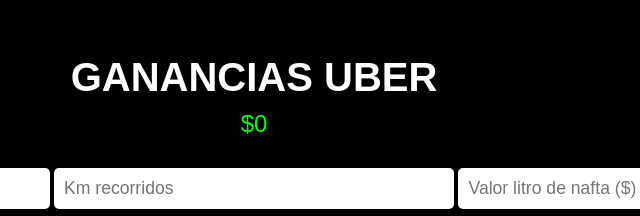
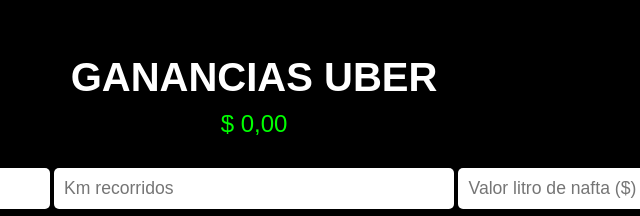
Before and after one commit to sergiolplp/Uber-control, a plain HTML site: page index.html in a window 1280 px wide. Shown: the top 216 px of the page, 386-1026 px from the left. Drawn offline with Linux system fonts and the light colour scheme.

Commit message:
Actualizar index.html

```diff
--- a/index.html
+++ b/index.html
@@ -38,6 +38,7 @@
       font-size: 1.1em;
       border: none;
       border-radius: 5px;
+      box-sizing: border-box;
     }
 
     .resultado {
@@ -69,9 +70,6 @@
       padding: 10px 0;
       font-size: 0.9em;
     }
-    input[type="number"] {
-  box-sizing: border-box;
-}
   </style>
 </head>
 <body>
@@ -95,7 +93,12 @@
     let mesGuardado = localStorage.getItem("mesGuardado") || new Date().getMonth();
 
     function formatearPesos(valor) {
-      return valor.toLocaleString("es-AR", { style: "currency", currency: "ARS" });
+      return valor.toLocaleString("es-AR", {
+        style: "currency",
+        currency: "ARS",
+        minimumFractionDigits: 2,
+        maximumFractionDigits: 2
+      });
     }
 
     function calcularGanancia() {
@@ -124,7 +127,7 @@
       acumuladoMes += gananciaNeta;
       localStorage.setItem("acumuladoMes", acumuladoMes);
 
-      // Mostrar
+      // Mostrar acumulado y mes anterior
       document.getElementById("acumuladoMes").textContent = formatearPesos(acumuladoMes);
 
       const mesAnterior = localStorage.getItem("mesAnterior");
@@ -133,14 +136,12 @@
       }
     }
 
-    // Mostrar valores guardados al cargar
+    // Mostrar acumulado y mes anterior al cargar
     document.getElementById("acumuladoMes").textContent = formatearPesos(acumuladoMes);
     const mesAnterior = localStorage.getItem("mesAnterior");
     if (mesAnterior) {
       document.getElementById("mesAnterior").textContent = `Mes anterior: ${formatearPesos(parseFloat(mesAnterior))}`;
     }
-return valor.toLocaleString("es-AR", { style: "currency", currency: "ARS", minimumFractionDigits: 2, maximumFractionDigits: 2 });
-
   </script>
 </body>
 </html>
```
